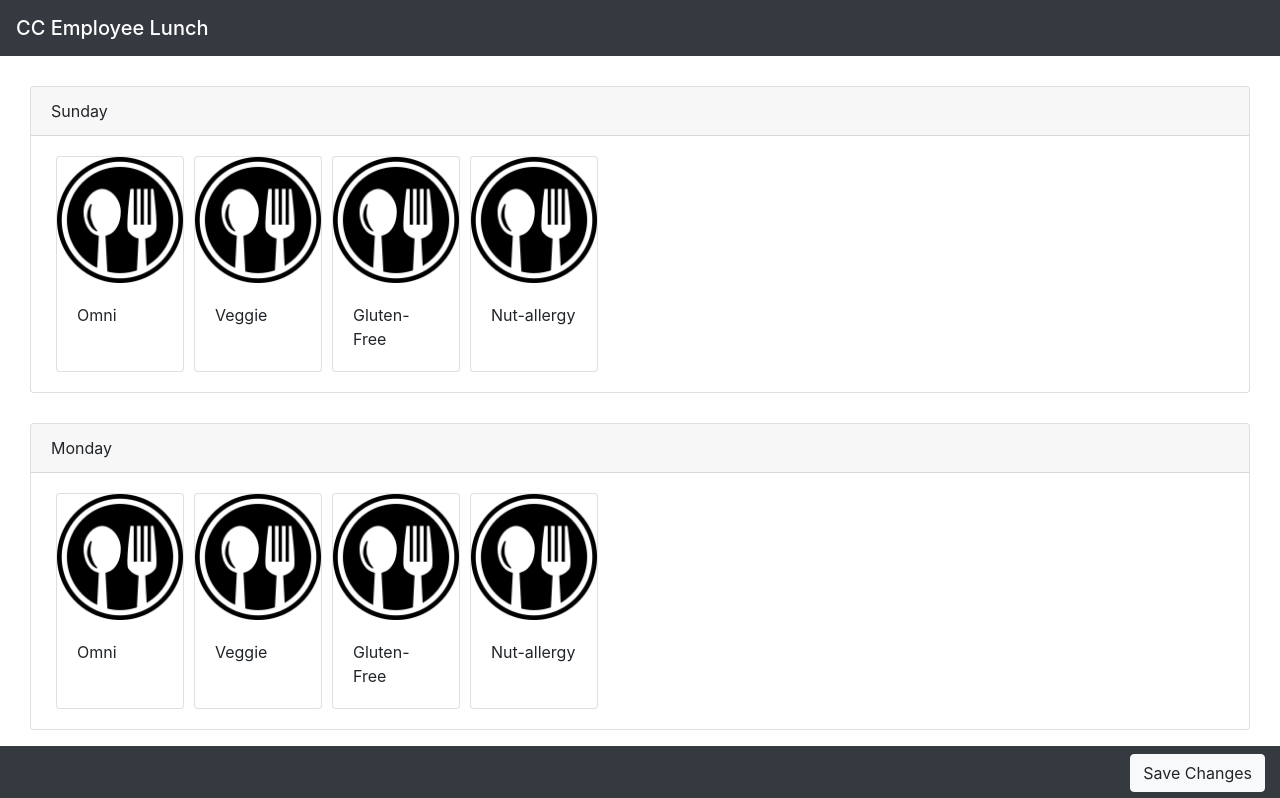
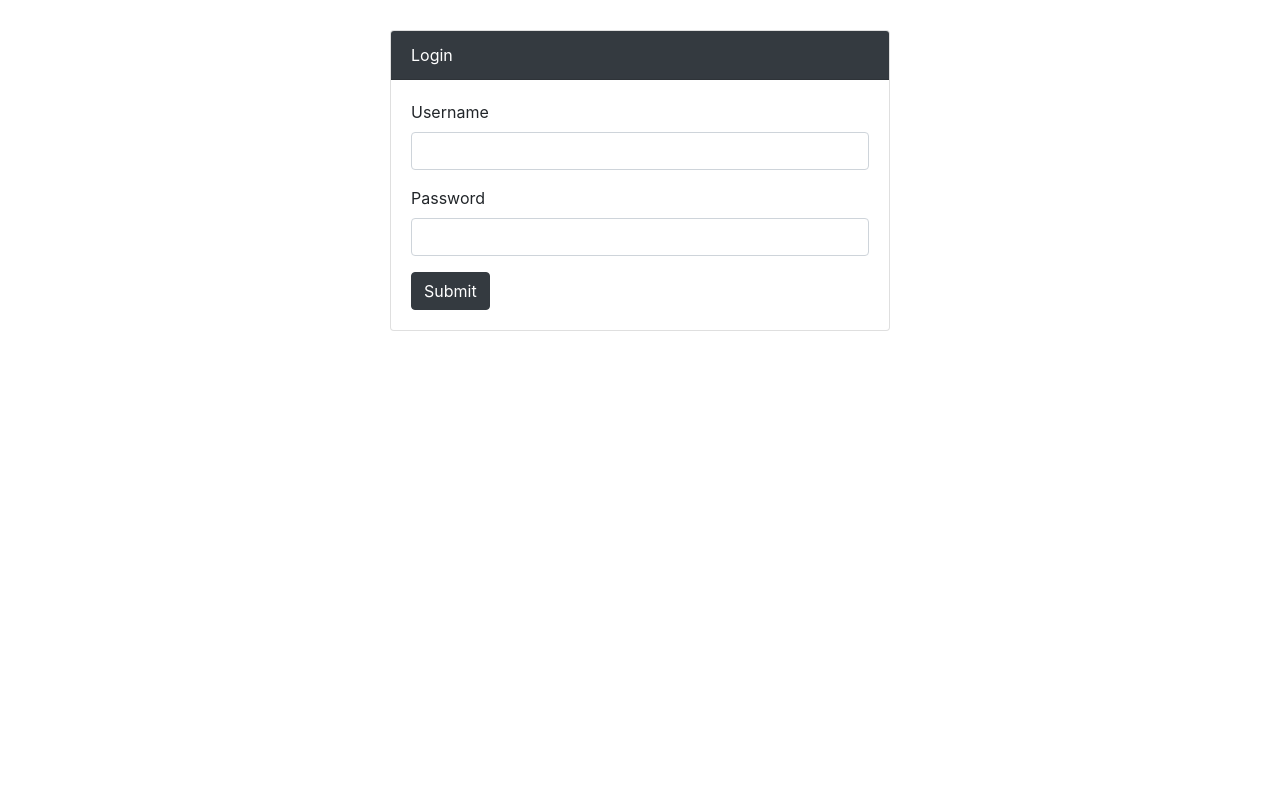
Before and after one commit to gballesteros10/cc-lunch-frontend, a React (Create React App) app: page /login in a window 1280 px wide. Shown: the top 798 px of the page. Built offline with nearby package versions, Linux system fonts and the light colour scheme; no server answers.

Commit message:
changes: - UserAPI - login logout - router - navigation

```diff
--- a/package.json
+++ b/package.json
@@ -9,6 +9,7 @@
     "lodash": "^4.17.15",
     "react": "^16.12.0",
     "react-dom": "^16.12.0",
+    "react-router-dom": "5.0.0",
     "react-scripts": "3.3.0",
     "typescript": "^3.7.4"
   },
--- a/src/App.tsx
+++ b/src/App.tsx
@@ -1,20 +1,20 @@
 import React, { Component } from 'react';
+import { BrowserRouter, Route } from 'react-router-dom';
 // import './App.css';
 
-import EmployerTableView from './components/employer/EmployerTableView';
-import EmployeeView from './components/employee/EmployeeView';
+import UserLogin from './components/user/UserLogin';
+import Home from './components/Home';
 
 class App extends Component<{}, {}> {
 
   render() {
     return (
-      <div>
-        <nav className="navbar bg-dark text-white">
-          <span className="navbar-brand mb-0 h1">CC Employee Lunch</span>
-        </nav>
-        <EmployeeView />
-        <EmployerTableView />
-      </div>
+      <BrowserRouter>
+        <div>
+          <Route exact path='/' component={Home} />
+          <Route path='/login' component={UserLogin} />
+        </div>
+      </BrowserRouter>
     );
   }
 }
--- a/src/api/LunchOrderAPI.ts
+++ b/src/api/LunchOrderAPI.ts
@@ -1,22 +1,31 @@
-import { UserID } from '../lib/constants'; //TODO: this should be fetched from logged in user
 import { APIURI } from '../lib/config'
 import { LunchOrder } from '../lib/interfaces';
+import { GetUser } from './UserAPI';
+
+const user = GetUser();
+const userID = user ? (user._id ? user._id : '') : ''; //TODO: fix this
 
 const moduleName = "lunchorder";
 
-export const GetAllLunchOrders = () => {
+export const GetAllLunchOrders = () => { //TODO: pass user to authenticate employer
     return fetch(`${APIURI}/${moduleName}`)
         .then(res => res.json())
         .catch(console.log);
 };
 
 export const GetLunchOrderByUser = () => {
-    return fetch(`${APIURI}/${moduleName}/${UserID}`)
+    return fetch(`${APIURI}/${moduleName}/${userID}`)
         .then(res => res.json())
         .catch(console.log);
 };
 
-export const CreateLunchOrder = (lunchOrder: LunchOrder) => {
+export const CreateLunchOrder = (option_id: string | null, day: number) => {
+    const lunchOrder: LunchOrder = {
+        option_id,
+        day,
+        user_id: userID
+    }
+
     fetch(`${APIURI}/${moduleName}`, {
         method: 'POST',
         headers: new Headers(),
--- /dev/null
+++ b/src/api/UserAPI.ts
@@ -0,0 +1,34 @@
+import { User } from "../lib/interfaces";
+import { UserID } from "../lib/constants";
+
+export const LoginUser = (username: string, password: string) => {
+    const user: User = {
+        username
+    };
+
+    //TODO: this is hardcoded. fetch from backend
+    user._id = UserID;
+    user.is_admin = username === 'admin';
+
+    localStorage.setItem('user', JSON.stringify(user));
+};
+
+export const GetUser = () => {
+    const userJSON = localStorage.getItem('user');
+    if (userJSON) {
+        var user: User = JSON.parse(userJSON);
+        return user;
+    }
+}
+
+export const LogoutUser = () => {
+    localStorage.removeItem('user');
+}
+
+export const IsUserAdmin = () => {
+    const user = GetUser();
+    if (user) {
+        return user.is_admin;
+    }
+    return false;
+}
--- /dev/null
+++ b/src/components/Home.tsx
@@ -0,0 +1,17 @@
+import React, { Component } from 'react';
+
+import EmployeeView from './employee/EmployeeView';
+import EmployerTableView from './employer/EmployerTableView';
+import { IsUserAdmin } from '../api/UserAPI';
+
+class Home extends Component<{}, {}> {
+    render() {
+        if (IsUserAdmin()) {
+            return <EmployerTableView />;
+        }
+
+        return <EmployeeView />;
+    }
+}
+
+export default Home;
--- /dev/null
+++ b/src/components/Navigation.tsx
@@ -0,0 +1,29 @@
+import React from 'react';
+
+const Navigation = () => {
+    return (
+        <nav className="navbar navbar-expand-lg navbar-dark bg-dark text-white">
+            <span className="navbar-brand mb-0 h1">CC Employee Lunch</span>
+
+            <div className="collapse navbar-collapse" id="navbarNav">
+                {/* <ul className="navbar-nav">
+                    <li className="nav-item">
+                        <a className="nav-link" href="/employee">Employee</a>
+                    </li>
+                    <li className="nav-item">
+                        <a className="nav-link" href="/employer">Employer</a>
+                    </li>
+                </ul> */}
+
+                <ul className="navbar-nav ml-auto">
+                    <li className="nav-item">
+                        <a className="nav-link" href="/login">Logout</a>
+                    </li>
+                </ul>
+
+            </div>
+        </nav>
+    );
+};
+
+export default Navigation;
--- a/src/components/employee/EmployeeView.tsx
+++ b/src/components/employee/EmployeeView.tsx
@@ -4,8 +4,9 @@ import React, { Component } from 'react';
 import EmployeeLunchDay from './EmployeeLunchDay';
 import { GetLunchOrderByUser, CreateLunchOrder } from '../../api/LunchOrderAPI';
 
-import { Days, UserID } from '../../lib/constants';
+import { Days } from '../../lib/constants';
 import { LunchOrder } from '../../lib/interfaces';
+import Navigation from '../Navigation';
 
 interface IState {
     selectedOptions: (string | null)[];
@@ -13,8 +14,8 @@ interface IState {
 
 class EmployeeView extends Component<{}, IState> {
 
-    constructor(props: any, context: any) {
-        super(props, context);
+    constructor(props: any) {
+        super(props);
 
         this.state = {
             selectedOptions: [null, null, null, null, null, null, null]
@@ -47,17 +48,17 @@ class EmployeeView extends Component<{}, IState> {
     saveChanges = () => {
         Days.forEach(day => {
             console.log(this.state.selectedOptions[day.id]);
-            CreateLunchOrder({
-                user_id: UserID,
-                option_id: this.state.selectedOptions[day.id],
-                day: day.id
-            });
+            CreateLunchOrder(
+                this.state.selectedOptions[day.id],
+                day.id
+            );
         })
     }
 
     render() {
         return (
             <div>
+                <Navigation />
                 {Days.map((day) =>
                     <EmployeeLunchDay
                         key={day.id} day={day}
--- a/src/components/employer/EmployerTableView.tsx
+++ b/src/components/employer/EmployerTableView.tsx
@@ -4,6 +4,7 @@ import { GetAllLunchOrders } from '../../api/LunchOrderAPI';
 
 import { Days, Options } from '../../lib/constants';
 import { OptionSummary, LunchOrder } from '../../lib/interfaces';
+import Navigation from '../Navigation';
 
 interface IState {
     summary: OptionSummary[];
@@ -48,6 +49,8 @@ class EmployerTableView extends Component<{}, IState> {
 
     render() {
         return (
+            <div>
+                <Navigation />
                 <div style={{ padding: "30px" }}>
                     <table className="table">
                         <thead>
@@ -75,6 +78,7 @@ class EmployerTableView extends Component<{}, IState> {
                         </tbody>
                     </table>
                 </div>
+            </div>
         );
     }
 }
--- /dev/null
+++ b/src/components/user/UserLogin.tsx
@@ -0,0 +1,60 @@
+import React, { Component } from 'react';
+import { Redirect } from 'react-router-dom';
+
+import { LoginUser, LogoutUser } from '../../api/UserAPI';
+
+interface IState {
+    loginSuccessful: boolean;
+}
+
+class UserLogin extends Component<{}, IState> {
+    username = React.createRef<HTMLInputElement>();
+    password = React.createRef<HTMLInputElement>();
+
+    constructor(props: any) {
+        super(props);
+
+        this.state = {
+            loginSuccessful: false
+        };
+    }
+
+    componentDidMount() {
+        LogoutUser();
+    }
+
+    onSubmit = () => {
+        if (this.username && this.username.current && this.password && this.password.current) {
+            LoginUser(this.username.current.value, this.password.current.value);
+            this.setState({ loginSuccessful: true });
+        }
+    }
+
+    render() {
+        if (this.state.loginSuccessful) {
+            return <Redirect to='/' />
+        }
+        return (
+            <div className="d-flex justify-content-center">
+                <div className="card" style={{ width: "500px", marginTop: "30px" }}>
+                    <div className="card-header bg-dark text-white">
+                        Login
+                        </div>
+                    <div className="card-body">
+                        <div className="form-group">
+                            <label>Username</label>
+                            <input className="form-control" ref={this.username} />
+                        </div>
+                        <div className="form-group">
+                            <label>Password</label>
+                            <input type="password" className="form-control" ref={this.password} />
+                        </div>
+                        <button className="btn btn-dark" onClick={this.onSubmit} >Submit</button>
+                    </div>
+                </div>
+            </div>
+        );
+    }
+}
+
+export default UserLogin;
--- a/src/lib/constants.ts
+++ b/src/lib/constants.ts
@@ -1,4 +1,4 @@
-import { Option, OptionSummary, Day } from './interfaces';
+import { Option, Day } from './interfaces';
 
 export const Days: Day[] = [
     { id: 0, name: 'Sunday' },
--- a/src/lib/interfaces.ts
+++ b/src/lib/interfaces.ts
@@ -20,3 +20,9 @@ export interface LunchOrder {
     option_id: string | null;
     day: number;
 }
+
+export interface User {
+    _id?: string;
+    username: string;
+    is_admin?: boolean;
+}
--- /dev/null
+++ b/src/react-router-dom.d.ts
@@ -0,0 +1 @@
+declare module 'react-router-dom';
```
Also changed, not shown: 1 other file (tests, documents, lock files or other folders). Lines whose indentation alone changed are shown as unchanged.
